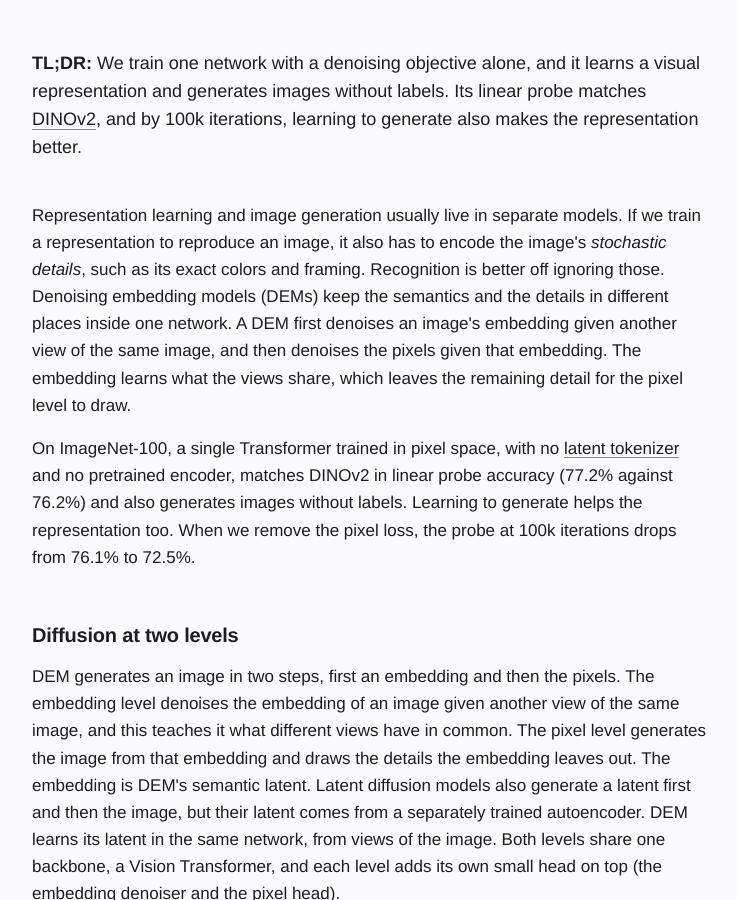
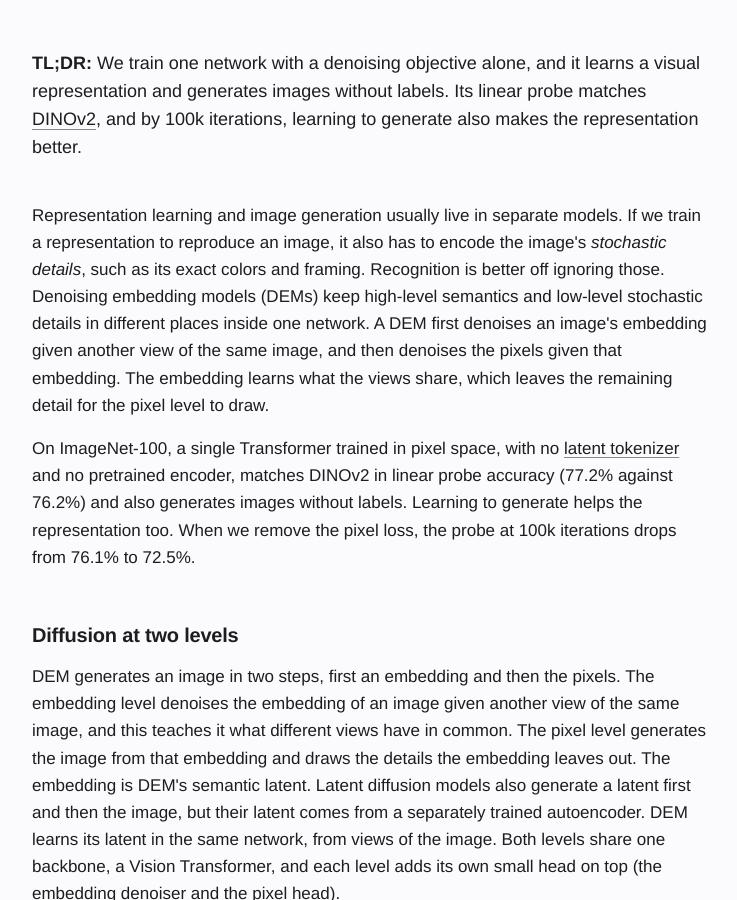
Before and after one commit to rabiulcste/rabiulcste.github.io, a Jekyll site: the page built from dem-denoising-embeddings/index.html, in a window 1280 px wide and 900 px high, scrolled down 1064 px. Shown: the whole window, without its empty margins (268-1005 px from the left). Built offline with Jekyll 4.4.1, drawn with Linux system fonts in a browser that asks for light colours.

Commit message:
DEM page: high-level semantics, low-level details

```diff
--- a/dem-denoising-embeddings/index.html
+++ b/dem-denoising-embeddings/index.html
@@ -240,7 +240,7 @@ bibtex: |
     <p class="tldr"><strong>TL;DR:</strong> We train one network with a denoising objective alone, and it learns a visual representation and generates images without labels. Its linear probe matches <a href="https://arxiv.org/abs/2304.07193">DINOv2</a>, and by 100k iterations, learning to generate also makes the representation better.</p>
 </section>
 <section class="intro">
-    <p>Representation learning and image generation usually live in separate models. If we train a representation to reproduce an image, it also has to encode the image's <em>stochastic details</em>, such as its exact colors and framing. Recognition is better off ignoring those. Denoising embedding models (DEMs) keep the semantics and the details in different places inside one network. A DEM first denoises an image's embedding given another view of the same image, and then denoises the pixels given that embedding. The embedding learns what the views share, which leaves the remaining detail for the pixel level to draw.</p>
+    <p>Representation learning and image generation usually live in separate models. If we train a representation to reproduce an image, it also has to encode the image's <em>stochastic details</em>, such as its exact colors and framing. Recognition is better off ignoring those. Denoising embedding models (DEMs) keep high-level semantics and low-level stochastic details in different places inside one network. A DEM first denoises an image's embedding given another view of the same image, and then denoises the pixels given that embedding. The embedding learns what the views share, which leaves the remaining detail for the pixel level to draw.</p>
     <p>On ImageNet-100, a single Transformer trained in pixel space, with no <a href="https://arxiv.org/abs/2112.10752">latent tokenizer</a> and no pretrained encoder, matches DINOv2 in linear probe accuracy (77.2% against 76.2%) and also generates images without labels. Learning to generate helps the representation too. When we remove the pixel loss, the probe at 100k iterations drops from 76.1% to 72.5%.</p>
 </section>
 
```
